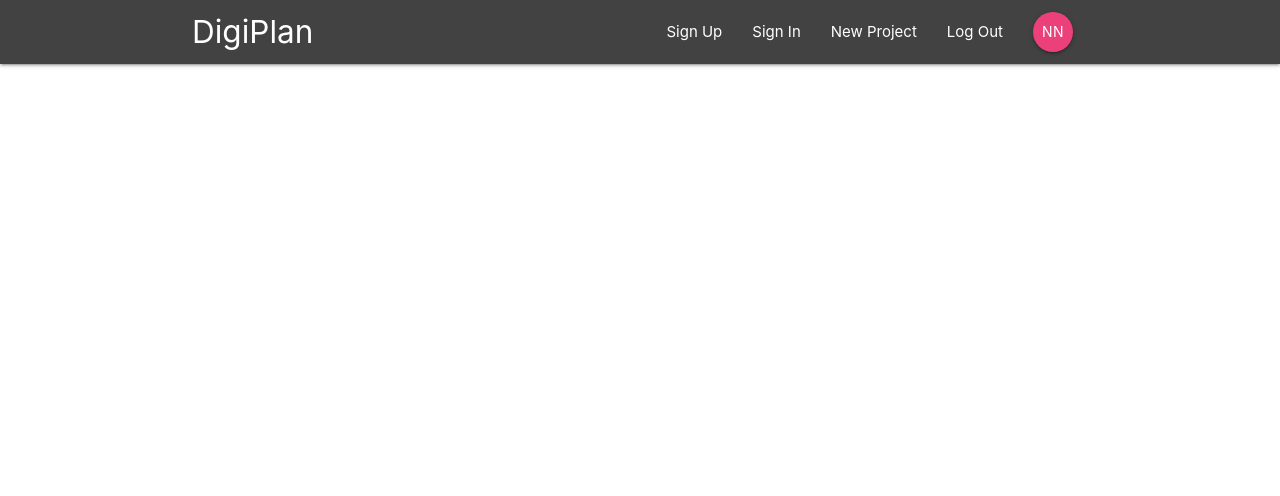
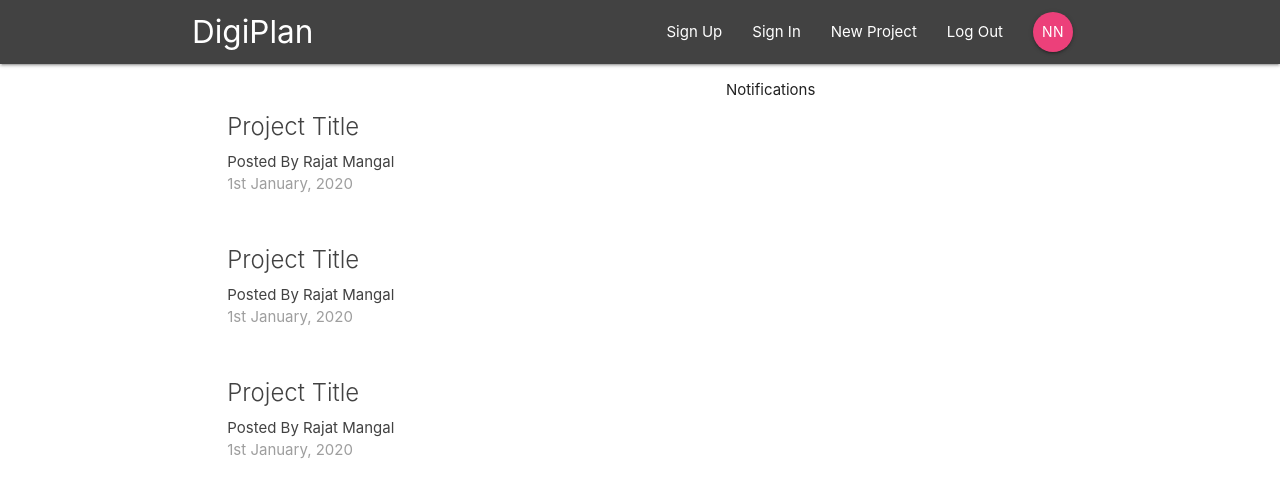
Before and after one commit to rajatmangal/digiPlan, a React (Create React App) app: page / in a window 1280 px wide. Shown: the top 496 px of the page. Built offline with nearby package versions, Linux system fonts and the light colour scheme.

Commit message:
Components for ProjectList and Notifications added

```diff
--- a/src/App.js
+++ b/src/App.js
@@ -1,12 +1,16 @@
 import React from 'react';
-import {BrowserRouter} from 'react-router-dom'
+import {BrowserRouter, Switch, Route} from 'react-router-dom'
 import Navbar from "./components/layout/Navbar"
+import Dashboard from "./components/dashboard/Dashboard";
 
 function App() {
   return (
     <BrowserRouter>
       <div className="App">
         <Navbar />
+        <Switch>
+          <Route path="/" component={ Dashboard } />
+        </Switch>
       </div>
     </BrowserRouter>
   );
--- a/src/components/dashboard/Dashboard.js
+++ b/src/components/dashboard/Dashboard.js
@@ -0,0 +1,23 @@
+import React, {Component} from 'react'
+import Notifications from "./Notifications"
+import ProjectList from "../projects/ProjectList"
+
+class Dashboard extends Component {
+    render() {
+        return (
+            <div className="dasboard container">
+                <div className="row">
+                    <div className="col s12 m6">
+                        <ProjectList />
+                    </div>
+                    <div class="col s12 m5 offset-m1">
+                        <Notifications />
+                    </div>
+                </div>
+            </div>
+        )
+    }
+
+}
+
+export default Dashboard
--- a/src/components/dashboard/Notifications.js
+++ b/src/components/dashboard/Notifications.js
@@ -0,0 +1,11 @@
+import React from "react"
+
+const Notifications = () => {
+    return (
+        <div>
+            <p>Notifications</p>
+        </div>
+    )
+}
+
+export default Notifications
--- a/src/components/projects/ProjectList.js
+++ b/src/components/projects/ProjectList.js
@@ -0,0 +1,33 @@
+import React from 'react'
+
+const ProjectList = () => {
+    return (
+        <div className="project-list section">
+            <div className="card z-depth-0 project-summary">
+                <div className="card-content grey-text text-darken-3">
+                    <span className="card-title">
+                        Project Title
+                    </span>
+                    <p> Posted By Rajat Mangal</p>
+                    <p className="grey-text">1st January, 2020</p>
+                </div>
+                <div className="card-content grey-text text-darken-3">
+                    <span className="card-title">
+                        Project Title
+                    </span>
+                    <p> Posted By Rajat Mangal</p>
+                    <p className="grey-text">1st January, 2020</p>
+                </div>
+                <div className="card-content grey-text text-darken-3">
+                    <span className="card-title">
+                        Project Title
+                    </span>
+                    <p> Posted By Rajat Mangal</p>
+                    <p className="grey-text">1st January, 2020</p>
+                </div>
+            </div>
+        </div>
+    )
+}
+
+export default ProjectList
```
